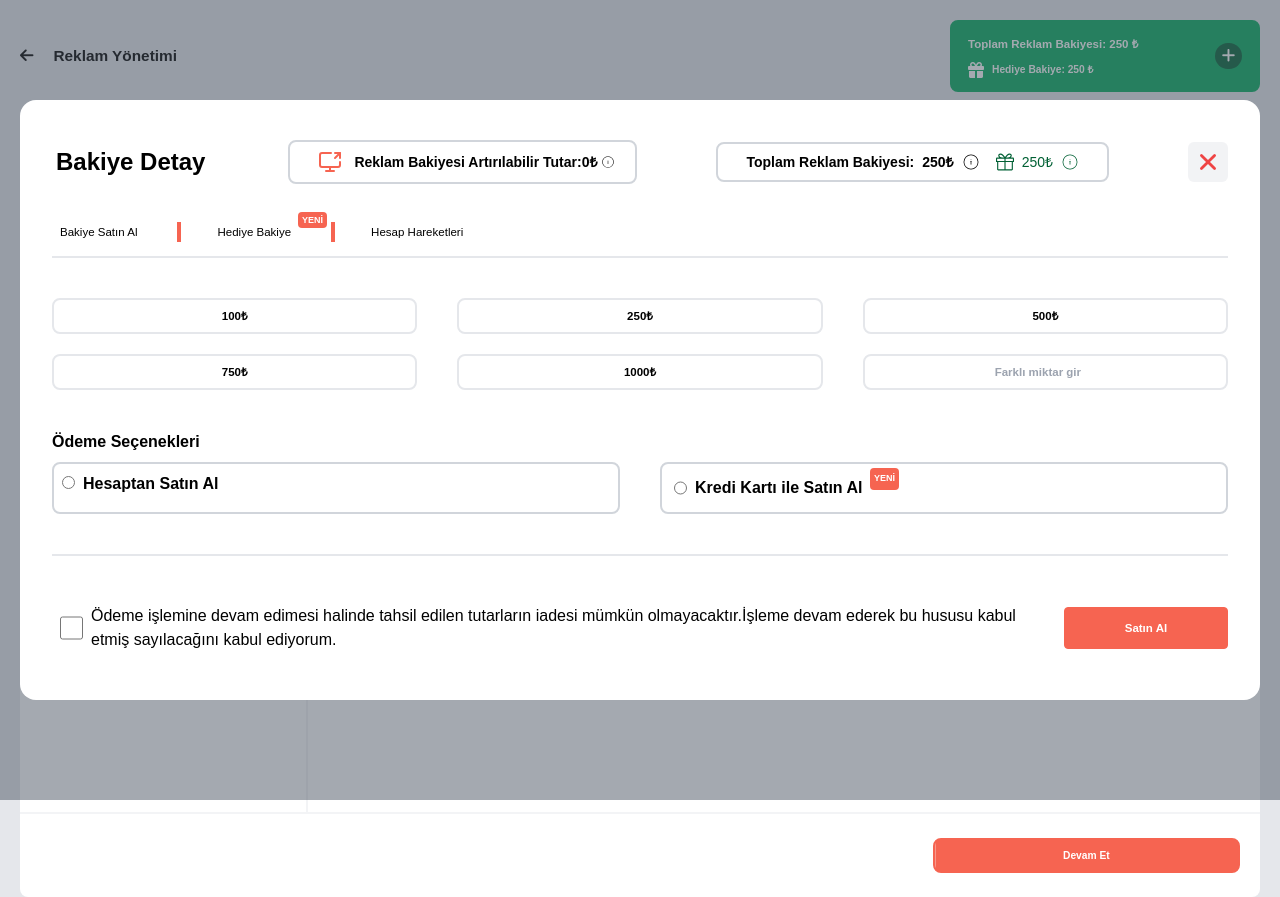
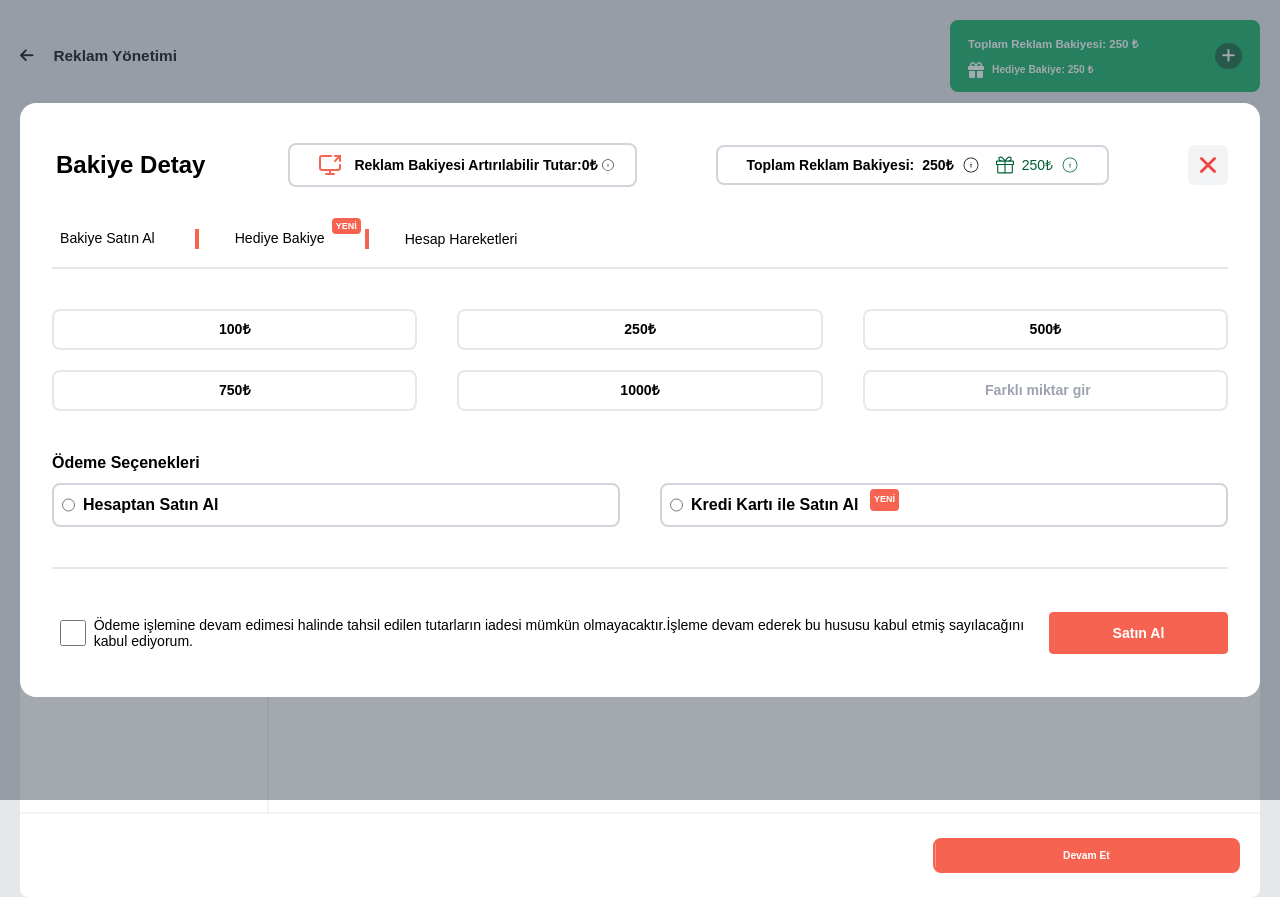
Before and after one commit to bayramcinar/reklamYonetimi, a React (Create React App) app: page /reklamOlustur in a window 1280 px wide. Both pictures are taken after a click on the button 1228 px from the left and 56 px from the top of the page. Built offline with nearby package versions, Linux system fonts and the light colour scheme.

Commit message:
reklamOlustur genel yapısı

```diff
--- a/src/App.js
+++ b/src/App.js
@@ -1,7 +1,6 @@
 import "./App.css";
 import { Route, Routes } from "react-router-dom";
 import MainPage from "./components/mainAdvertPage/mainPage";
-import BalanceModal from "./components/balanceModal/balanceModal";
 import MainCreateAdvert from "./components/createAdvert/mainCreateAdvert";
 
 function App() {
@@ -9,7 +8,6 @@ function App() {
     <>
       <Routes>
         <Route path="/" element={<MainPage />} />
-        <Route path="/balanceModal" element={<BalanceModal />} />
         <Route path="/reklamOlustur" element={<MainCreateAdvert />} />
       </Routes>
     </>
--- /dev/null
+++ b/src/components/advertInfo/advertInfo.jsx
@@ -0,0 +1,70 @@
+import React from 'react'
+
+const AdvertInfo = () => {
+    return (
+        <div className='flex px-3 max-w-[1200px] gap-x-3'>
+            <div className='flex-col flex-auto w-2/3'>
+                <div className='flex p-2'>
+                    <div className='flex-col'>
+                        <h3 className='font-bold'>Reklam Tipi</h3>
+                        <p className='text-gray-500'>Oluşturmak istediğiniz reklam tipini belirleyiniz</p>
+                        <select
+                            id="reklam"
+                            name="reklam"
+                            autoComplete="reklam-name"
+                            className="block w-full rounded-md border-0 py-1.5 text-gray-900 shadow-sm ring-1 ring-inset ring-gray-300 focus:ring-2 focus:ring-inset focus:ring-indigo-600 sm:max-w-xs sm:text-sm sm:leading-6"
+                        >
+                            <option>Hizmet Reklamı</option>
+                            <option>Profil Reklamı</option>
+                        </select>
+                    </div>
+                    <div className='flex-col'>
+                        <h3 className='font-bold'>Reklam Adı</h3>
+                        <p>Reklam adı müşteriye gönderilmeyecektir,kendi kontrolünüz için bir isim belirleyebilirsiniz</p>
+                    </div>
+                </div>
+
+                <div className='flex p-2'>
+                    <div className='flex-col'>
+                        <h3 className='font-bold'>Reklam Tipi</h3>
+                        <p>Oluşturmak istediğiniz reklam tipini belirleyiniz</p>
+                    </div>
+                    <div className='flex'>
+                        <div className='flex-col'>
+                            <h3 className='font-bold'>Reklam Adı</h3>
+                            <p>Reklam adı müşteriye gönderilmeyecektir,kendi kontrolünüz için bir isim belirleyebilirsiniz</p>
+                        </div>
+
+                    </div>
+                </div>
+
+                <div className='flex p-2'>
+                    <div className='flex-col'>
+                        <h3 className='font-bold'>Reklam Tipi</h3>
+                        <p>Oluşturmak istediğiniz reklam tipini belirleyiniz</p>
+                    </div>
+                    <div className='flex-col'>
+                        <h3 className='font-bold'>Reklam Adı</h3>
+                        <p>Reklam adı müşteriye gönderilmeyecektir,kendi kontrolünüz için bir isim belirleyebilirsiniz</p>
+                    </div>
+                </div>
+            </div>
+            <div className='flex-col flex-auto w-1/3'>
+                <div className='p-2'>
+                    <h3 className='font-bold'>Reklam Senaryosu</h3>
+                    <p>Bu reklam için günlük en fazla <span className='font-bold'>10tl</span> harcamak istiyorum</p>
+                    <p>Oluşturduğum reklam belirttiğim tarihte başlayıp belirlediğim tarihte bitsin</p>
+                </div>
+                <div className=''>
+                    <div className='bg-grayBg p-3 border'>
+                        <h3 className='font-bold text-premiumOrange'>Nasıl?</h3>
+                        <p>Belirlenen günlük bütçe miktarı reklam oluşturulduğu an reklam bakiyenizden çekilir, reklam süresi boyunca gün sonunda harcanamayan günlük bütçe miktarı reklam bakiyenize iade edilir. Reklam bakiyenizde yeterli tutar olduğu takdirde reklam süresi boyunca hergün bu işlem tekrarlanır.</p>
+                    </div>
+                </div>
+
+            </div>
+        </div>
+    )
+}
+
+export default AdvertInfo
--- a/src/components/balanceModal/balanceModal.jsx
+++ b/src/components/balanceModal/balanceModal.jsx
@@ -81,12 +81,12 @@ const BalanceModal = ({ isOpen, onClose }) => {
               <div className="py-10">
                 <div className="tabs tab-group flex justify-start items-center relative">
                   <button className="tabs ps-2 pe-10 relative md:text-[1.3vw] lg:text-[1.1vw] xl:text-[0.9vw] text-xs group transition-all duration-300 ease-in-out" >
-                    <span className="tabs-text bg-left-bottom bg-gradient-to-r hover:text-premiumOrange from-premiumOrange to-txtRed bg-[length:0%_2px] bg-no-repeat group-hover:bg-[length:100%_2px] transition-all duration-500 ease-out">Bakiye Satın Al</span>
+                    <span className="bg-left-bottom bg-gradient-to-r hover:text-premiumOrange from-premiumOrange to-txtRed bg-[length:0%_2px] bg-no-repeat group-hover:bg-[length:100%_2px] transition-all duration-500 ease-out md:text-[1.3vw] lg:text-[1vw] xl:text-[1.1vw]">Bakiye Satın Al</span>
                     <span className="absolute left-0 buttom-0 w-0 h-1 bg-premiumOrange transition-all duration-300 hover:w-full"></span>
                   </button>
                   <div className="vertical-line"></div>
                   <button className="tabs px-10 relative md:text-[1.3vw] lg:text-[1.1vw] xl:text-[0.9vw] text-xs group transition-all duration-300 ease-in-out">
-                    <span className="tabs-text tabs-text bg-left-bottom bg-gradient-to-r  hover:text-premiumOrange from-premiumOrange to-txtRed bg-[length:0%_2px] bg-no-repeat group-hover:bg-[length:100%_2px] transition-all duration-500 ease-out">Hediye Bakiye</span>
+                    <span className="tabs-text bg-left-bottom bg-gradient-to-r  hover:text-premiumOrange from-premiumOrange to-txtRed bg-[length:0%_2px] bg-no-repeat group-hover:bg-[length:100%_2px] transition-all duration-500 ease-out md:text-[1.3vw] lg:text-[1vw] xl:text-[1.1vw]">Hediye Bakiye</span>
                     <div
                       className={`inline-block bg-premiumOrange text-white text-[9px] font-bold px-1 py-0 rounded absolute right-1 -top-3`}
                     >
@@ -95,39 +95,39 @@ const BalanceModal = ({ isOpen, onClose }) => {
                   </button>
 
                   <div className="vertical-line"></div>
-                  <button className="tabs px-10 relative md:text-[1.3vw] lg:text-[1.1vw] xl:text-[0.9vw] text-xs group transition-all duration-300 ease-in-out">
-                    <span className="tabs-text tabs-text bg-left-bottom bg-gradient-to-r  hover:text-premiumOrange from-premiumOrange to-txtRed bg-[length:0%_2px] bg-no-repeat group-hover:bg-[length:100%_2px] transition-all duration-500 ease-out">Hesap Hareketleri</span>
+                  <button className="tabs px-10 relative group transition-all duration-300 ease-in-out">
+                    <span className="bg-left-bottom bg-gradient-to-r  hover:text-premiumOrange from-premiumOrange to-txtRed bg-[length:0%_2px] bg-no-repeat group-hover:bg-[length:100%_2px] transition-all duration-500 ease-out md:text-[1.3vw] lg:text-[1vw] xl:text-[1.1vw]">Hesap Hareketleri</span>
                   </button>
                 </div>
                 <div className="border mt-4"></div>
               </div>
 
               <div className="grid grid-cols lg:grid-cols-3  gap-y-5 gap-x-10 mb-10">
-                <button className="border-2 border-borderGray p-2 rounded-lg  hover:border-b-premiumOrange  hover:bg-bgOrange text-center font-bold md:text-[1.3vw] lg:text-[1.1vw] xl:text-[0.9vw] text-xs ease-in duration-500" onClick={() => handleAmount(100)}>
+                <button className="border-2 border-borderGray p-2 rounded-lg  hover:border-b-premiumOrange  hover:bg-bgOrange text-center font-bold md:text-[0.9vw] lg:text-[1vw] xl:text-[1.1vw] ease-in duration-500" onClick={() => handleAmount(100)}>
                   100₺
                 </button>
-                <button className="border-2 border-borderGray p-2 rounded-lg  hover:border-b-premiumOrange hover:bg-bgOrange text-center font-bold md:text-[1.3vw] lg:text-[1.1vw] xl:text-[0.9vw] text-xs ease-in duration-500" onClick={() => handleAmount(250)}>
+                <button className="border-2 border-borderGray p-2 rounded-lg  hover:border-b-premiumOrange hover:bg-bgOrange text-center font-bold md:text-[0.9vw] lg:text-[1vw] xl:text-[1.1vw] ease-in duration-500" onClick={() => handleAmount(250)}>
                   250₺
                 </button>
-                <button className="border-2 border-borderGray p-2 rounded-lg  hover:border-b-premiumOrange  hover:bg-bgOrange text-center font-bold md:text-[1.3vw] lg:text-[1.1vw] xl:text-[0.9vw] text-xs ease-in duration-500" onClick={() => handleAmount(500)}>
+                <button className="border-2 border-borderGray p-2 rounded-lg  hover:border-b-premiumOrange  hover:bg-bgOrange text-center font-bold md:text-[0.9vw] lg:text-[1vw] xl:text-[1.1vw] ease-in duration-500" onClick={() => handleAmount(500)}>
                   500₺
                 </button>
-                <button className="border-2 border-borderGray p-2 rounded-lg   hover:border-b-premiumOrange  hover:bg-bgOrange text-center font-bold md:text-[1.3vw] lg:text-[1.1vw] xl:text-[0.9vw] text-xs ease-in duration-500" onClick={() => handleAmount(750)}>
+                <button className="border-2 border-borderGray p-2 rounded-lg   hover:border-b-premiumOrange  hover:bg-bgOrange text-center font-bold md:text-[0.9vw] lg:text-[1vw] xl:text-[1.1vw] ease-in duration-500" onClick={() => handleAmount(750)}>
                   750₺
                 </button>
-                <button className="border-2 border-borderGray p-2 rounded-lg  hover:border-b-premiumOrange  hover:bg-bgOrange text-center font-bold md:text-[1.3vw] lg:text-[1.1vw] xl:text-[0.9vw] text-xs ease-in duration-500" onClick={() => handleAmount(1000)}>
+                <button className="border-2 border-borderGray p-2 rounded-lg  hover:border-b-premiumOrange  hover:bg-bgOrange text-center font-bold md:text-[0.9vw] lg:text-[1vw] xl:text-[1.1vw] ease-in duration-500" onClick={() => handleAmount(1000)}>
                   1000₺
                 </button>
-                <input type="number" placeholder="Farklı miktar gir" className="border-2 border-borderGray p-1 rounded-lg   hover:border-b-premiumOrange  hover:bg-bgOrange text-center font-bold md:text-[1.3vw] lg:text-[1.1vw] xl:text-[0.9vw] text-xs ease-in duration-500" value={farkliMiktar} onChange={handleAmountChange} />
+                <input type="number" placeholder="Farklı miktar gir" className="border-2 border-borderGray p-1 rounded-lg   hover:border-b-premiumOrange  hover:bg-bgOrange text-center font-bold md:text-[0.9vw] lg:text-[1vw] xl:text-[1.1vw] ease-in duration-500" value={farkliMiktar} onChange={handleAmountChange} />
               </div>
               <h4 className="mb-2 font-bold">Ödeme Seçenekleri</h4>
               <div className="grid grid-cols-1 md:grid-cols-2 gap-x-10 gap-y-5 mb-10">
-                <div className="border-2 border-gray-300 p-2 rounded-lg  hover:border-b-premiumOrange  hover:bg-bgOrange cursor-pointer highlight-on-hover font-bold">
-                  <input type="radio" className="me-2 md:text-[1.3vw] lg:text-[1.1vw] xl:text-[0.9vw] text-xs" name="buy" />
+                <div className="flex border-2 border-gray-300 p-2 rounded-lg  hover:border-b-premiumOrange  hover:bg-bgOrange cursor-pointer highlight-on-hover font-bold">
+                  <input type="radio" className="me-2 md:text-[0.9vw] lg:text-[1vw] xl:text-[1.1vw]" name="buy" />
                   Hesaptan Satın Al
                 </div>
-                <div className="flex border-2 border-gray-300 p-3 rounded-lg  hover:border-b-premiumOrange  hover:bg-bgOrange cursor-pointer highlight-on-hover font-bold relative ">
-                  <input type="radio" className="me-2 relative md:text-[1.3vw] lg:text-[1.1vw] xl:text-[0.9vw] text-xs" name="buy" />
+                <div className="flex border-2 border-gray-300 p-2 rounded-lg  hover:border-b-premiumOrange  hover:bg-bgOrange cursor-pointer highlight-on-hover font-bold relative ">
+                  <input type="radio" className="me-2 relative md:text-[0.9vw] lg:text-[1vw] xl:text-[1.1vw] text-xs" name="buy" />
                   Kredi Kartı ile Satın Al
                   <div
                     className={`inline-block bg-premiumOrange text-white text-[9px] rounded
@@ -143,14 +143,14 @@ const BalanceModal = ({ isOpen, onClose }) => {
                     type="checkbox"
                     className="flex items-center justify-center size-7"
                   />
-                  <span className="p-2 items-start">
+                  <span className="p-2 items-start md:text-[0.9vw] lg:text-[1vw] xl:text-[1.1vw] text-xs">
                     Ödeme işlemine devam edimesi halinde tahsil edilen
                     tutarların iadesi mümkün olmayacaktır.İşleme devam ederek bu
                     hususu kabul etmiş sayılacağını kabul ediyorum.
                   </span>
                 </div>
                 <button
-                  className="flex items-center justify-center px-4 py-3 w-48 overflow-hidden md:text-[1.3vw] lg:text-[1.1vw] xl:text-[0.9vw] text-xs font-bold text-txtWhite bg-premiumOrange border border-5 border-premiumOrange rounded hover:bg-transparent hover:text-premiumOrange focus:outline-none focus:ring"
+                  className="flex-col items-center justify-center px-4 py-3 w-48 overflow-hidden md:text-[0.9vw] lg:text-[1vw] xl:text-[1.1vw] text-xs font-bold text-txtWhite bg-premiumOrange border border-5 border-premiumOrange rounded hover:bg-transparent hover:text-premiumOrange focus:outline-none focus:ring"
                   href="/satınal">
                   Satın Al
                 </button>
--- a/src/components/createAdvert/mainCreateAdvert.jsx
+++ b/src/components/createAdvert/mainCreateAdvert.jsx
@@ -1,6 +1,7 @@
 import React, { useState } from "react";
 import Pages from "./pages";
 import CreateAdvertTitleArea from "./createAdvertTitle";
+import AdvertInfo from "../advertInfo/advertInfo";
 
 function MainCreateAdvert() {
   const [activePage, setActivePage] = useState(1);
@@ -16,7 +17,9 @@ function MainCreateAdvert() {
         <div className="block lg:flex">
           <Pages active={activePage} />
           {/* FORUM YERİ GELECEK ALAN (ACTİVE PAGE E GÖRE DEĞİŞECEK ALAN)*/}
-          <div>deneme</div>
+          <div>
+            <AdvertInfo/>
+          </div>
         </div>
         <div className="flex items-center justify-end border-t-2 border-gray-100 text-[3vw] md:text-[1.1vw] lg:text-[1vw] xl:text-[0.8vw]">
           <button
```
